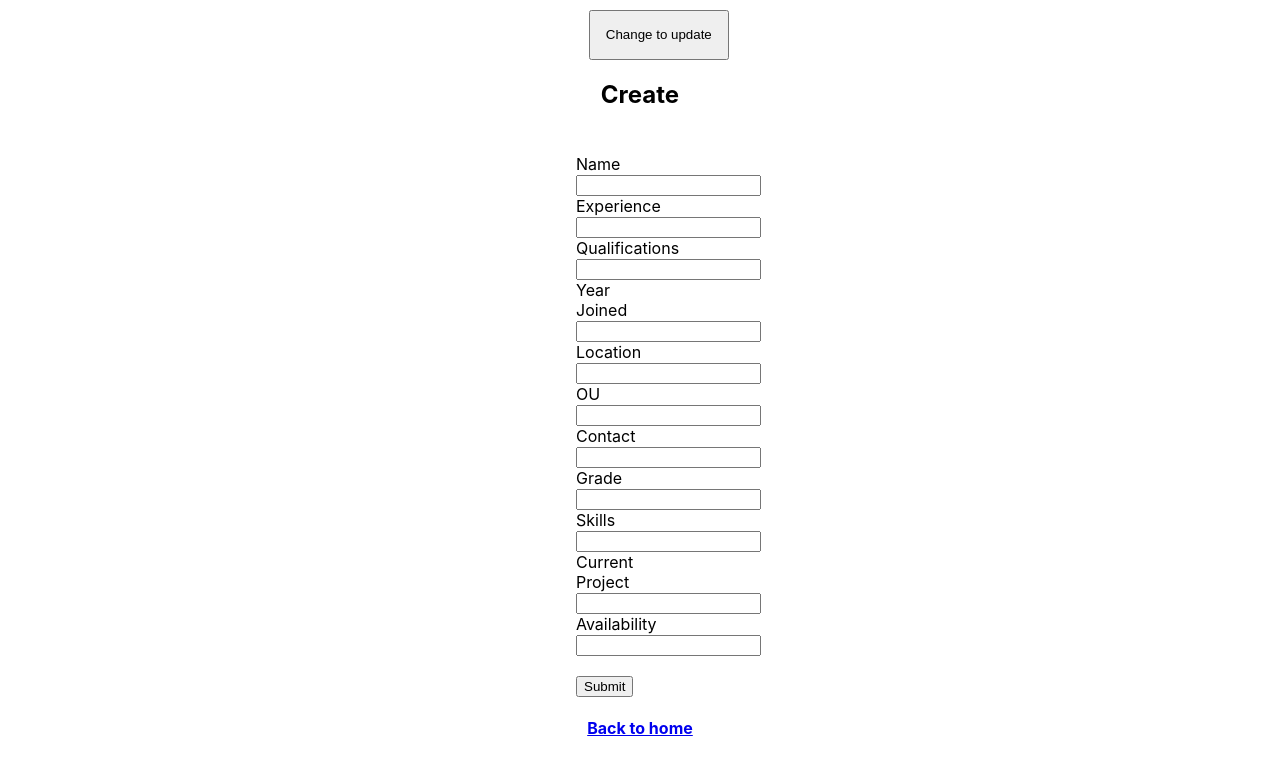
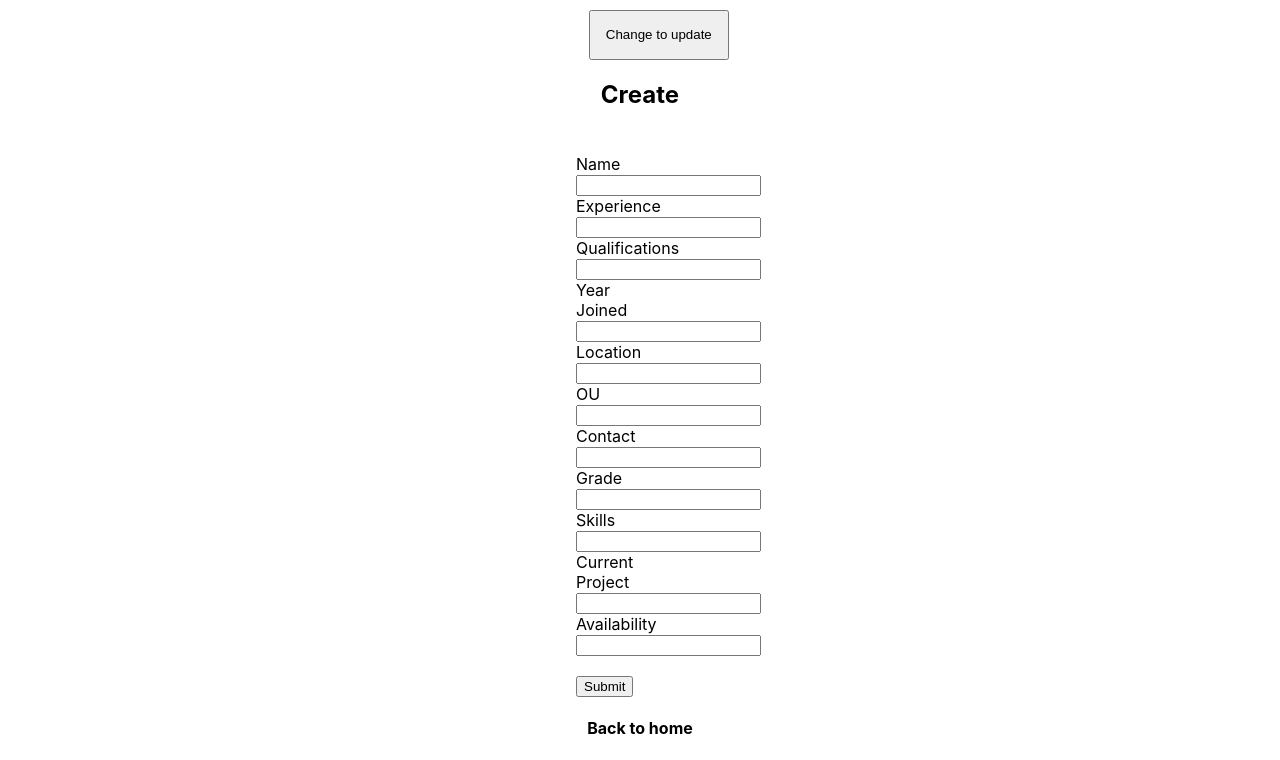
Before and after one commit to eccclesiastes/team-finder, a website: page create.html in a window 1280 px wide. Shown: the part 92-852 px from the top of the page. Drawn offline with Linux system fonts and the light colour scheme.

Commit message:
Back to home hyperlink default style removed

```diff
--- a/create.html
+++ b/create.html
@@ -156,7 +156,7 @@
         <h4 hidden="error" style="color: red; text-align: center;">Error, missing/invalid credentials</h4>
         <h4 hidden="log-error" style="color: red; text-align: center;">Error, action unable to be logged</h4>
         <h4 hidden="yes" style="color: green; text-align: center;" id="success-message">Success</h4>
-        <h4 style="text-align: center;"><a href="/">Back to home</a></h4>
+        <h4 style="text-align: center;"><a href="/" style="color: black !important; text-decoration: none !important;">Back to home</a></h4>
 
         <script>
             document.getElementById('username').setAttribute('value', localStorage.getItem('username'));
```
Also changed, not shown: login.html (+1 -1 lines), master.html (+1 -1 lines), result.html (+1 -1 lines), shortlist.html (+1 -1 lines).
